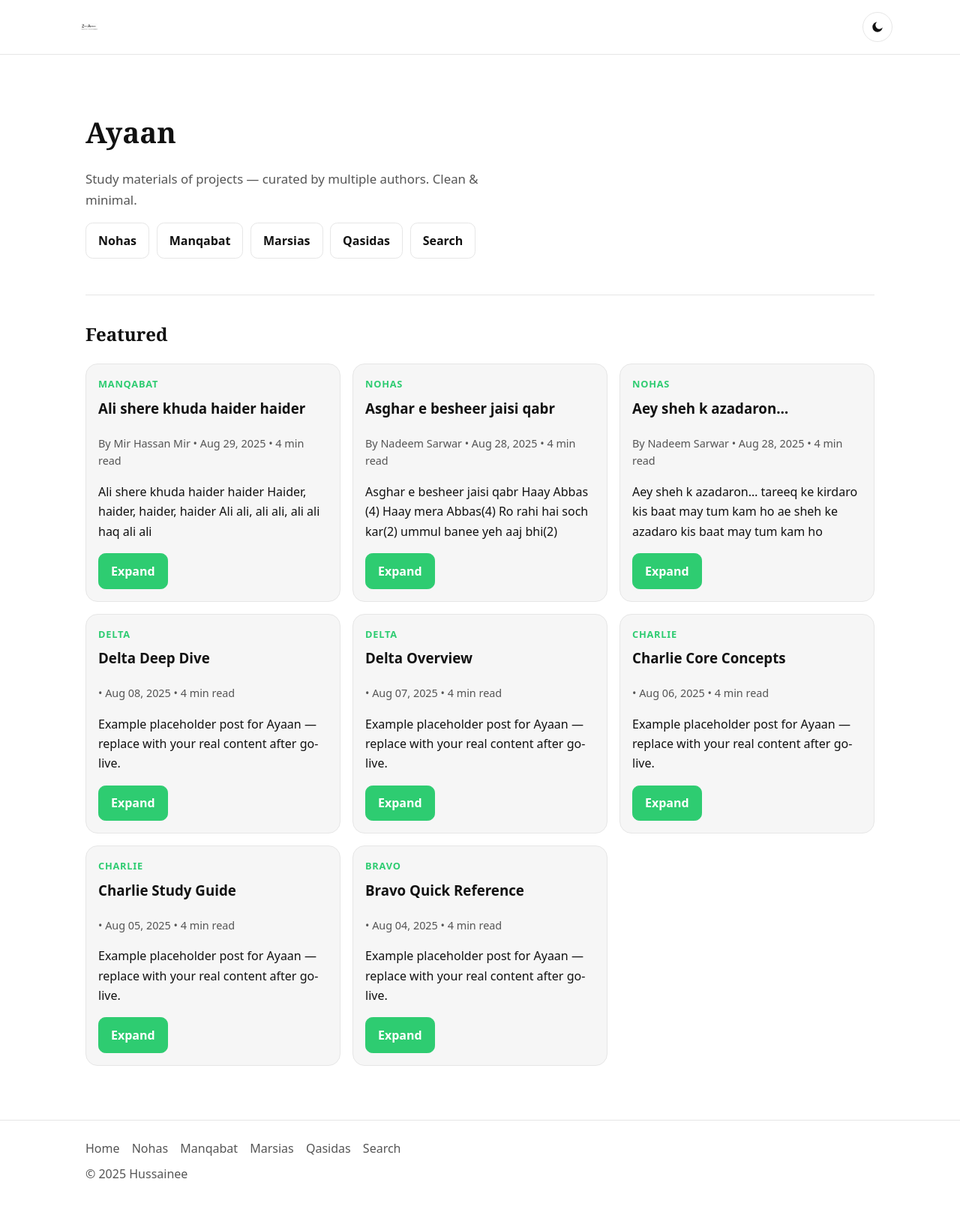
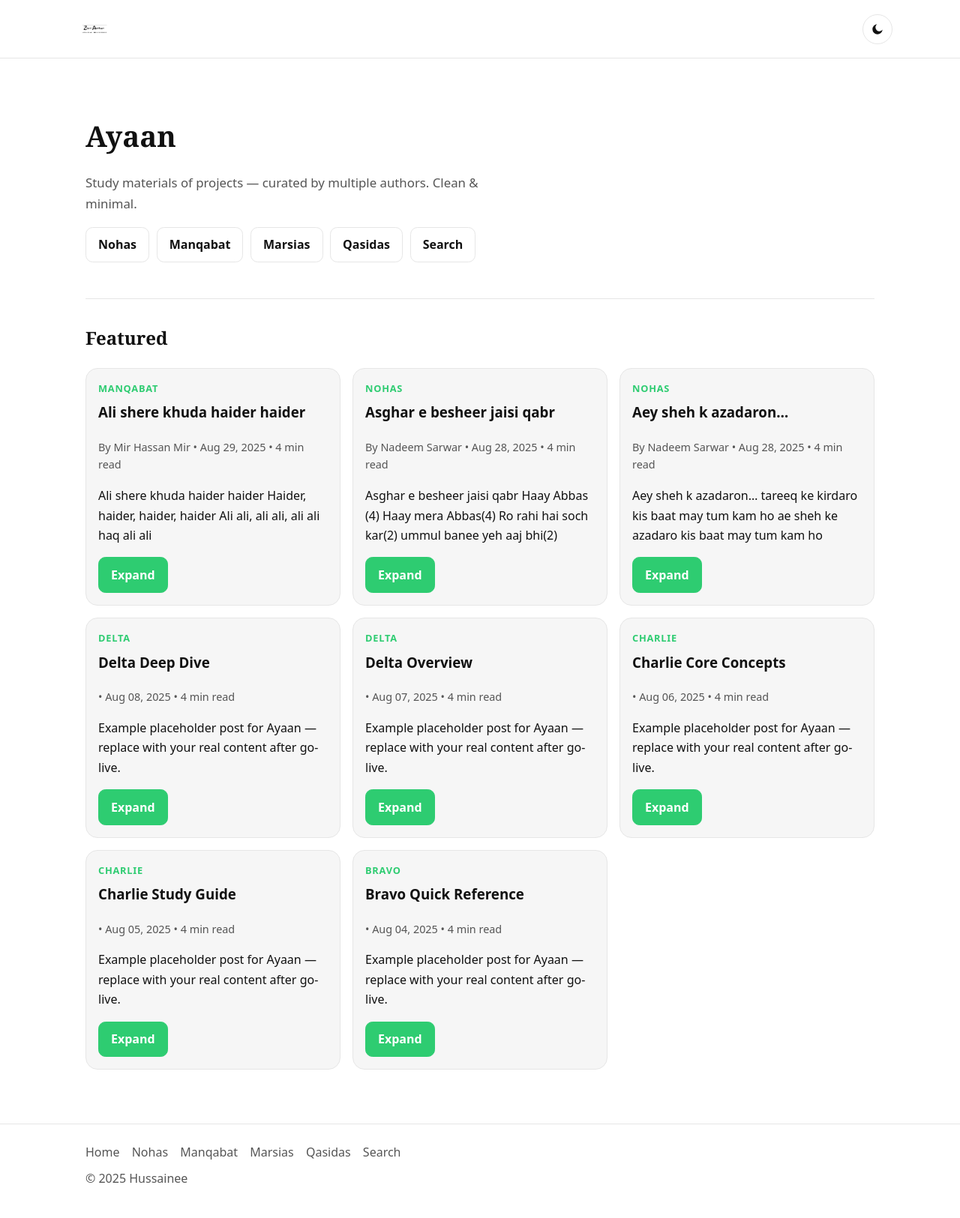
Before and after one commit to mir-ayaan-ali/hussaine, a Jekyll site: the page built from index.md, in a window 1280 px wide. Shown: the whole page at 75% size. Built offline with Jekyll 4.4.1, drawn with Linux system fonts in a browser that asks for light colours.

Commit message:
Update styles.css

```diff
--- a/assets/css/styles.css
+++ b/assets/css/styles.css
@@ -292,7 +292,7 @@ footer .links a:hover { text-decoration: underline; }
 
 /* Image logo styles */
 a.brand { display: inline-flex; align-items: center; gap: .4rem; }
-a.brand .logo { display: block; height: 28px; width: auto; }
+a.brand .logo { display: block; height: 42px; width: auto; }
 
 /* Show light logo by default, dark logo in dark theme */
 a.brand .logo-dark { display: none; }
```
